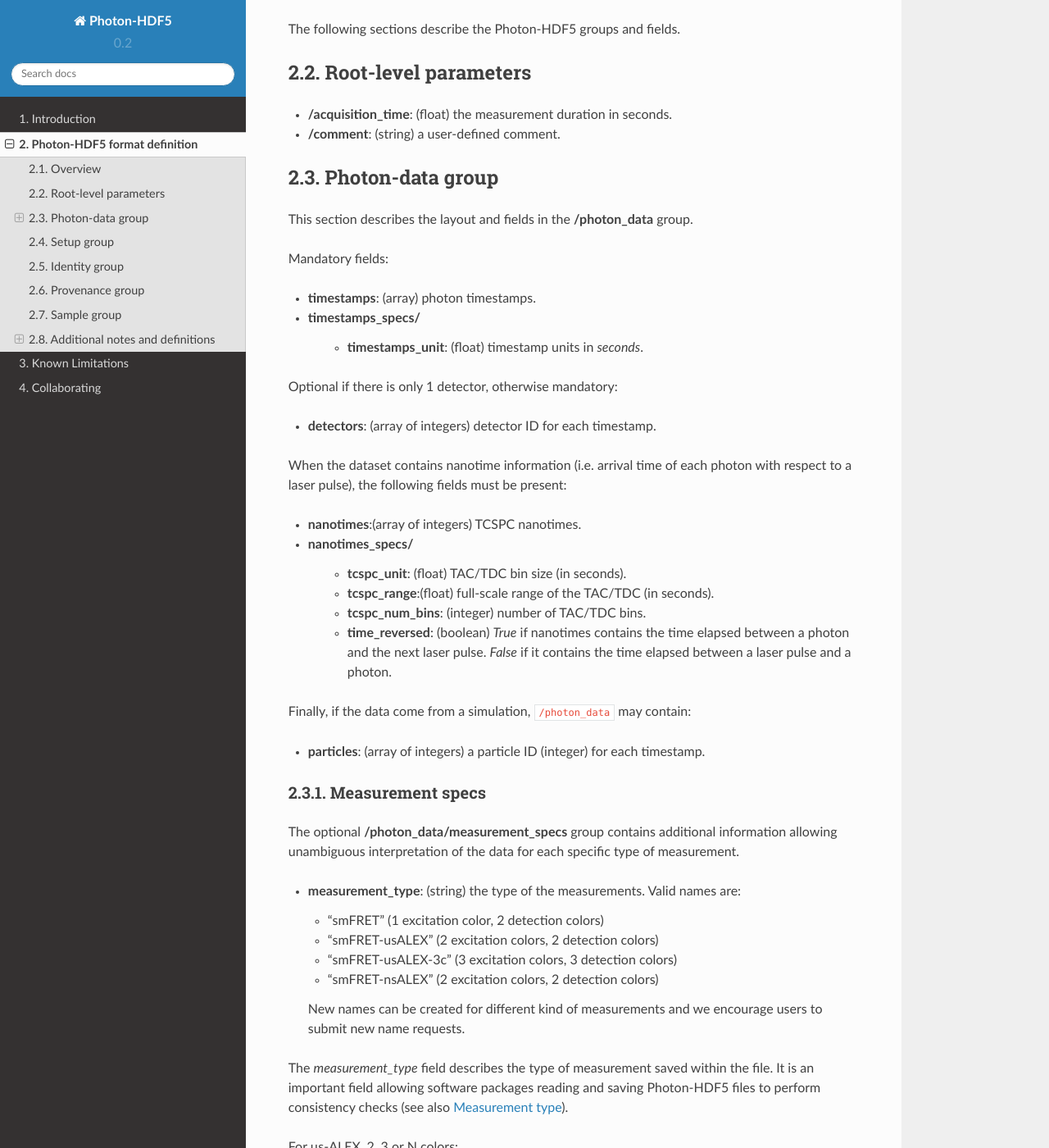
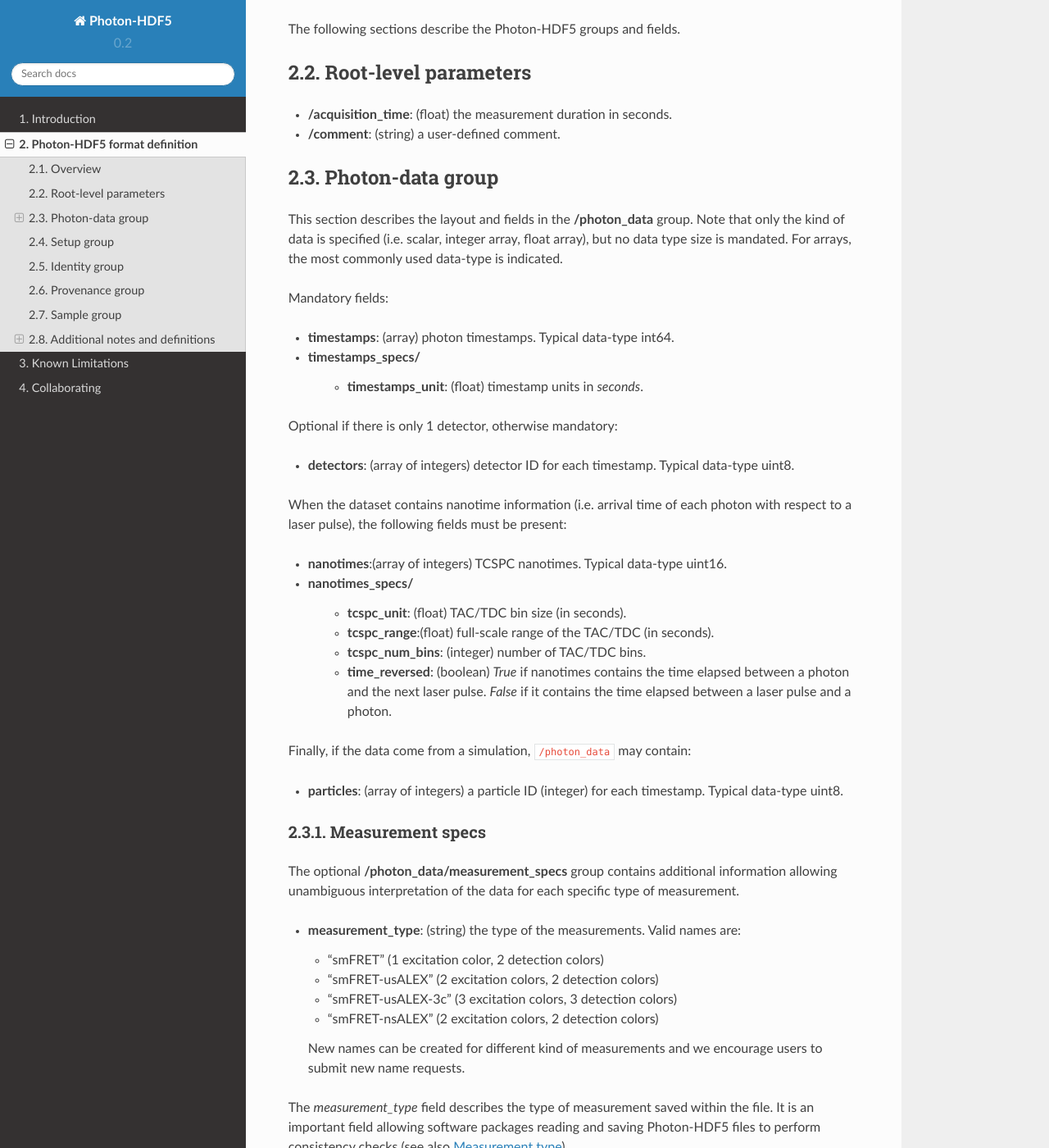
Before and after one commit to Photon-HDF5/photon-hdf5, a Sphinx documentation site: the page built from docs/phdata.rst, in a window 1280 px wide and 1400 px high, scrolled down 1385 px. Shown: the whole window at 82% size. Built offline with Sphinx 7.4.7 and the Read the Docs theme 2.0.0, drawn with Linux system fonts in a browser that asks for light colours.

Commit message:
Specified typical data types for arrays in photon_data

```diff
--- a/docs/phdata.rst
+++ b/docs/phdata.rst
@@ -54,22 +54,26 @@ Photon-data group
 -----------------
 
 This section describes the layout and fields in the **/photon_data** group.
+Note that only the kind of data is specified (i.e. scalar,
+integer array, float array), but no data type size is mandated.
+For arrays, the most commonly used data-type is indicated.
 
 Mandatory fields:
 
-- **timestamps**: (array) photon timestamps.
+- **timestamps**: (array) photon timestamps. Typical data-type int64.
 - **timestamps_specs/**
     - **timestamps_unit**: (float) timestamp units in *seconds*.
 
 Optional if there is only 1 detector, otherwise mandatory:
 
 - **detectors**: (array of integers) detector ID for each timestamp.
+  Typical data-type uint8.
 
 When the dataset contains nanotime information (i.e. arrival time of each
 photon with respect to a laser pulse), the following
 fields must be present:
 
-- **nanotimes**:(array of integers) TCSPC nanotimes.
+- **nanotimes**:(array of integers) TCSPC nanotimes. Typical data-type uint16.
 - **nanotimes_specs/**
     - **tcspc_unit**: (float) TAC/TDC bin size (in seconds).
     - **tcspc_range**:(float) full-scale range of the TAC/TDC (in seconds).
@@ -81,7 +85,7 @@ fields must be present:
 Finally, if the data come from a simulation, ``/photon_data`` may contain:
 
 -  **particles**: (array of integers) a particle ID (integer) for each
-   timestamp.
+   timestamp. Typical data-type uint8.
 
 
 .. _measurement_specs_group:
```
